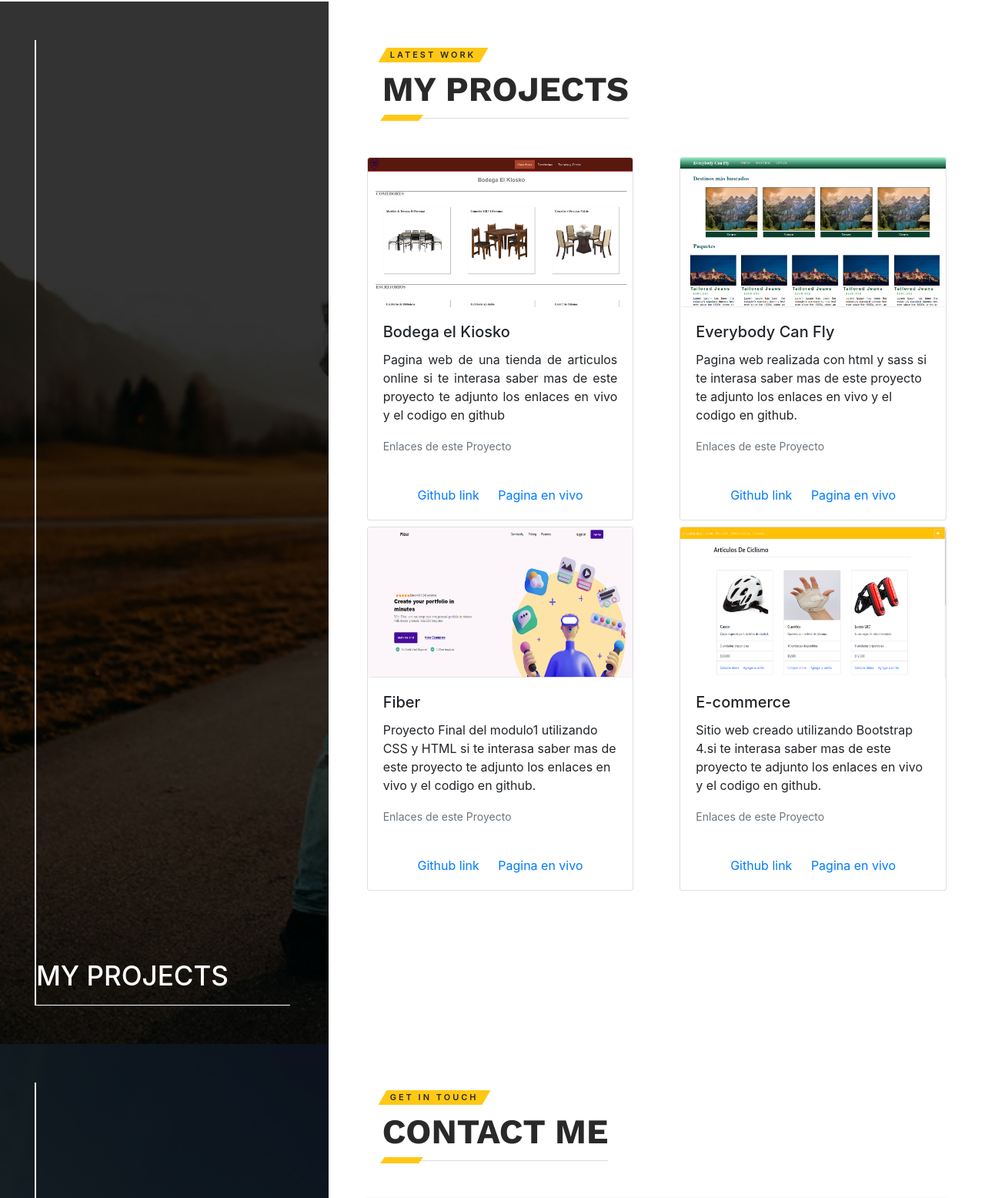
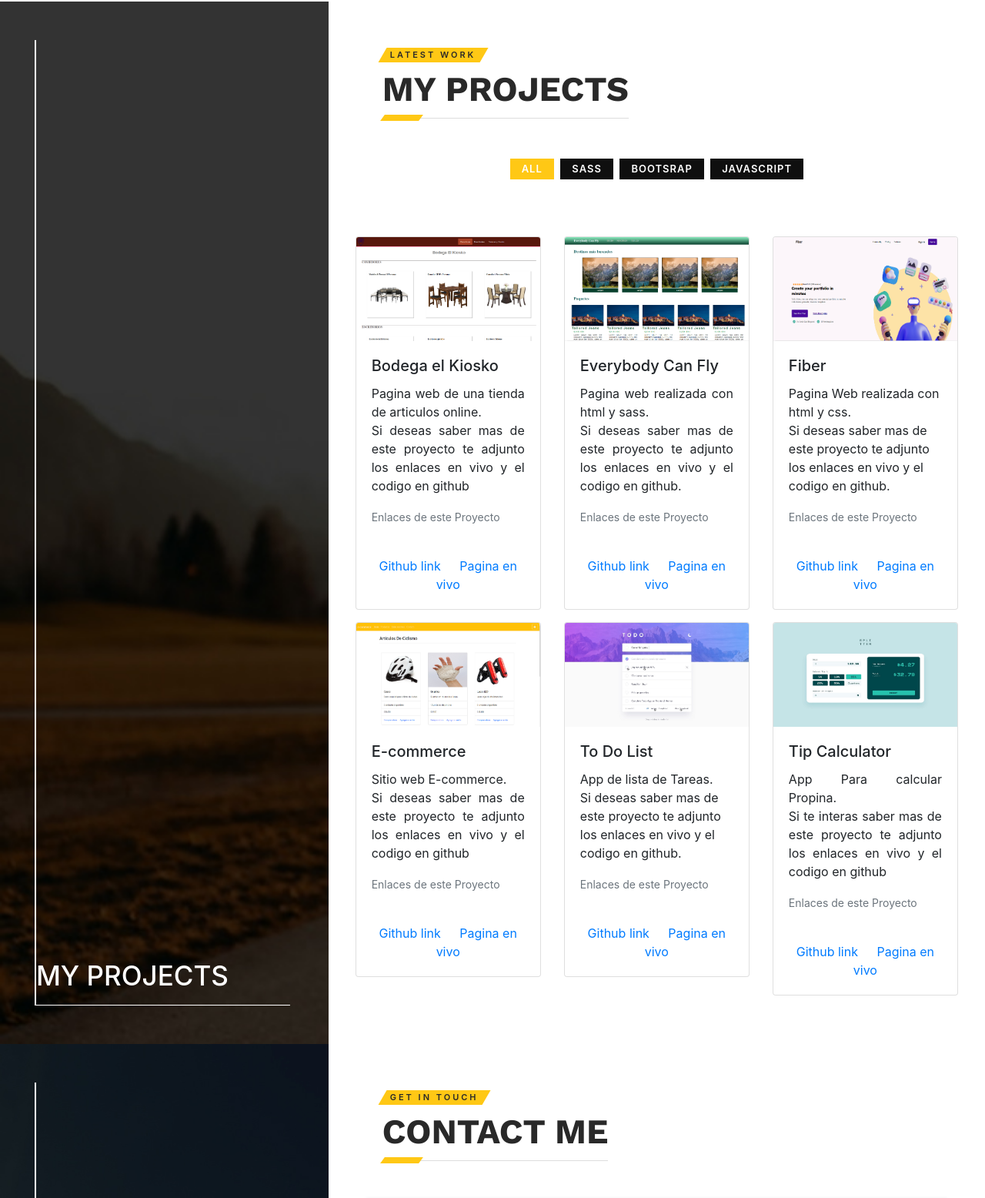
Before and after one commit to HmadyGalo/PORTAFOLIO, a plain HTML site: page index.html in a window 1280 px wide. Shown: the part 1794-3350 px from the top of the page at 77% size. Drawn offline with nearby package versions, Linux system fonts and the light colour scheme; a web font is replaced by a local one.

```diff
--- a/index.html
+++ b/index.html
@@ -22,10 +22,6 @@
 <body>
 	<nav class="navbar navbar-expand-lg navbar-dark fixed-top" id="navegar">
 		<a class="navbar-brand" href="#">PORTAFOLIO</a>
-		<button class="navbar-toggler" type="button" data-toggle="collapse" datatarget="#navbarSupportedContent"
-			ariacontrols="navbarSupportedContent" aria-expanded="false" arialabel="Toggle navigation">
-			<span class="navbar-toggler-icon"></span>
-		</button>
 		<div class="collapse navbar-collapse" id="navbarSupportedContent">
 			<ul class="navbar-nav mr-auto">
 				<li class="nav-item active">
@@ -43,7 +39,13 @@
 				</li>
 			</ul>
 
+
+
 		</div>
+		<button class="navbar-toggler" type="button" data-toggle="collapse" datatarget="#navbarSupportedContent"
+			ariacontrols="navbarSupportedContent" aria-expanded="false" arialabel="Toggle navigation"  id="menu-hamburguesa">
+			<span class="navbar-toggler-icon"></span>
+		</button>
 	</nav>
 
 
@@ -220,12 +222,12 @@
 		<div class="page white-bg" id="portfolio" style=" z-index: 5; opacity: 1;">
 			<div class="container-fluid p-0">
 				<div class="row no-gutters">
-					<div class="col-lg-12 col-xl-4 page-titlee">
+					<div class="col-md-1 col-xl-4 page-titlee">
 						<div class="v-center-box">
 							<h2 class="titles">My Projects</h2>
 						</div>
 					</div>
-					<div class="col-lg-9 col-xl-8">
+					<div class="col-lg-9 col-xl-8 col-md-4">
 						<div class="page-content">
 
 							<!--
@@ -245,29 +247,29 @@
                   Portfolio
                 ==========================
                 -->
-							<!-- Portfolio Filter
+										<!-- Portfolio Filter -->
 							<div class="portfolio-section">
-								<div class="portfolio-filter m-10px-b">
+								<div class="portfolio-filter mb-3">
 									<ul class="filter text-left text-md-center">
-										<li class="active theme-after" data-filter="*">All</li>
-										<li class="theme-after" data-filter=".photoshop">Photoshop</li>
-										<li class="theme-after" data-filter=".website">Website</li>
-										<li class="theme-after" data-filter=".apps">Apps</li>
+										<li class="lista active " data-filter="all">All</li>
+										<li class="lista" data-filter="sass">Sass</li>
+										<li class="lista" data-filter="bootstrap">Bootsrap</li>
+										<li class="lista" data-filter="javascript">Javascript</li>
 									</ul>
-						</div>-->
-							<!-- Portfolio Filter -->
+						   </div>
+							</div>
+
 
 							<div class="portafolio-contenido">
-								<div class="card-deck">
-									<div class="row row-cols-2 row-cols-md-2">
-
-										<div class="col mb-2">
-											<div class="card">
+								<div class="card-deck" id="proyectos">
+									<div class="row row-cols-sm-3 project">
+										<div class="caja">
+											<div class="card box" data-item="sass">
 												<img src="img/cap3.png" class="card-img-top pic" alt="cap3">
-												<div class="card-body">
+												<div class="card-body ">
 													<h5 class="card-title">Bodega el Kiosko</h5>
-													<p class="card-text text-justify">Pagina web de una tienda de articulos online
-														si te interasa saber mas de este proyecto te adjunto los enlaces en vivo
+													<p class="card-text text-justify">Pagina web de una tienda de articulos online.
+														<br> Si  deseas  saber mas de este proyecto te adjunto los enlaces en vivo
 														y el codigo en github</p>
 													<small class="text-muted">Enlaces de este Proyecto</small>
 												</div>
@@ -280,14 +282,14 @@
 												</div>
 											</div>
 										</div>
-										<div class="col mb-2">
-											<div class="card">
+										<div class="caja">
+											<div class="card box" data-item="sass">
 												<img src="/img/cap2.png" class="card-img-top pic1" alt="cap2">
 												<div class="card-body">
 													<h5 class="card-title">Everybody Can Fly</h5>
-													<p class="card-text">Pagina web realizada con
-														html y sass
-														si te interasa saber mas de este proyecto te adjunto los enlaces en vivo
+													<p class="card-text text-justify">Pagina web realizada con
+														html y sass. <br>
+														Si deseas saber mas de este proyecto te adjunto los enlaces en vivo
 														y el codigo en github.</p>
 
 													<small class="text-muted">Enlaces de este Proyecto</small>
@@ -301,15 +303,14 @@
 
 											</div>
 										</div>
-										<div class="col mb-2">
-											<div class="card">
+										<div class="caja">
+											<div class="card box" data-item="sass">
 												<img src="img/cap4.png" class="card-img-top" alt="cap4">
 												<div class="card-body">
 													<h5 class="card-title">Fiber</h5>
-													<p class="card-text">Proyecto Final del modulo1 utilizando CSS y HTML si te interasa saber mas
-														de este proyecto te
-														adjunto los enlaces en vivo
+													<p class="card-text">Pagina Web realizada con html y css. <br>Si deseas saber mas de este proyecto te adjunto los enlaces en vivo
 														y el codigo en github.</p>
+
 
 													<small class="text-muted">Enlaces de este Proyecto</small>
 												</div>
@@ -322,14 +323,13 @@
 
 											</div>
 										</div>
-										<div class="col mb-2">
-											<div class="card">
+										<div class="caja">
+											<div class="card box" data-item="bootstrap">
 												<img src="img/cap5.png" class="card-img-top" alt="cap5">
 												<div class="card-body">
 													<h5 class="card-title">E-commerce</h5>
-													<p class="card-text">Sitio web creado utilizando Bootstrap 4.si te interasa saber mas de este
-														proyecto te adjunto los enlaces en vivo
-														y el codigo en github.</p>
+													<p class="card-text text-justify">Sitio web E-commerce. <br>Si deseas  saber mas de este proyecto te adjunto los enlaces en vivo
+														y el codigo en github</p>
 
 													<small class="text-muted">Enlaces de este Proyecto</small>
 												</div>
@@ -337,6 +337,44 @@
 													<a href="https://github.com/HelenGalo/Drilling-Css-Avanzado-9.git" target="_blank"
 														class="card-link">Github link</a>
 													<a href=" https://helengalo.github.io/Drilling-Css-Avanzado-9/" target="_blank"
+														class="card-link">Pagina
+														en vivo</a>
+												</div>
+											</div>
+										</div>
+										<div class="caja">
+											<div class="card box" data-item="javascript">
+												<img src="img/todolist.jpg" class="card-img-top" alt="todolist">
+												<div class="card-body">
+													<h5 class="card-title">To Do List</h5>
+													<p class="card-text">App de lista de Tareas.<br>Si deseas saber mas de este proyecto te adjunto los enlaces en vivo
+														y el codigo en github.</p>
+
+													<small class="text-muted">Enlaces de este Proyecto</small>
+												</div>
+												<div class="card-body text-center">
+													<a href="https://github.com/HelenGalo/To-do-List" target="_blank"
+														class="card-link">Github link</a>
+													<a href="  https://helengalo.github.io/To-do-List/" target="_blank"
+														class="card-link">Pagina
+														en vivo</a>
+												</div>
+											</div>
+										</div>
+										<div class="caja">
+											<div class="card box" data-item="javascript">
+												<img src="img/Tip.jpg" class="card-img-top" alt="Tip">
+												<div class="card-body">
+													<h5 class="card-title">Tip Calculator</h5>
+													<p class="card-text text-justify">App Para calcular Propina. <br> Si te interas saber mas de este proyecto te adjunto los enlaces en vivo
+														y el codigo en github</p>
+
+													<small class="text-muted">Enlaces de este Proyecto</small>
+												</div>
+												<div class="card-body text-center">
+													<a href="https://github.com/HelenGalo/Tip-Calculator " target="_blank"
+														class="card-link">Github link</a>
+													<a href="https://helengalo.github.io/Tip-Calculator/" target="_blank"
 														class="card-link">Pagina
 														en vivo</a>
 												</div>
@@ -363,6 +401,11 @@
 		</div>
 
 	</section>
+		<!--
+                ==========================
+              Seccion de contacto
+                ==========================
+                -->
 
 	<section class="contact">
 		<div class="page white-bg" id="contact" style="transform: translate3d(0px, 0px, 0px); z-index: 5; opacity: 1;">
@@ -391,7 +434,7 @@
 
 								<!--
                 ==========================
-                  Contact Us
+                  Informacion de Contacto
                 ==========================
                 -->
 								<div class="row">
--- a/js/main.js
+++ b/js/main.js
@@ -1,12 +1,44 @@
-//declaracion de variables
+//declaracion de variables para proyecto
+let lista=document.querySelectorAll('.lista');
+let box=document.querySelectorAll('.box');
+
+
+//declaracion de variables para el formulario
 const btnEnviar=document.getElementById('send');
 const nombreDeUsuario =document.getElementById('nombre');
 const correo = document.getElementById('email');
 const mensaje = document.getElementById('message');
 const forma= document.getElementById('formulario');
 
+
+//ciclo  para filtrar los proyectos atravez del elemento de escucha click
+
+for(let i=0; i<lista.length; i++){
+lista[i].addEventListener('click', function(){
+  //for para remover y add la clase active
+  for(let j=0; j<lista.length; j++){
+    lista[j].classList.remove('active');
+  }
+  this.classList.add('active')
+  //variable para obtener el contenidos de data-filter
+  let filtro = this.getAttribute('data-filter');
+  // for para ocultar y mostrar segun los seleccionado
+  for(let k=0; k<box.length; k++){
+    box[k].classList.remove('active');
+    box[k].classList.add('hide');
+
+    if(box[k].getAttribute('data-item')==filtro || filtro == "all"){
+      box[k].classList.remove('hide');
+    box[k].classList.add('active');
+    }
+  }
+
+
+})
+}
+
+
 //patron del correo valido
-
 const emailVálido = email => {
   return /^[^\s@]+@[^\s@]+\.[^\s@]+$/.test(email);
 }
--- a/style/style.scss
+++ b/style/style.scss
@@ -454,6 +454,8 @@
 
 //Portafolio//
 .project {
+  justify-content: space-evenly;
+  margin-top: 5%;
 }
 
 .titles {
@@ -469,7 +471,7 @@
   background-repeat: no-repeat;
   padding: 60px;
   background-size: cover;
-  position: relative;
+  background-size: 181vh;
 }
 
 .page-titlee:after {
@@ -509,8 +511,12 @@
   padding: 4px 15px;
   font-weight: 600;
   letter-spacing: 1px;
-  margin: 2px 1px;
+  margin: 2px 2px;
   cursor: pointer;
+  background-color: #0f0f0f;
+}
+.portfolio-filter li.active {
+  background-color: #ffc815;
 }
 
 .portfolio-filter li:after {
@@ -524,11 +530,15 @@
   transform: skew(-20deg);
   -webkit-transform: skew(-20deg);
 }
-
-.img-project {
-  img {
-    width: 8rem;
-  }
+.card-deck .box.hide {
+  display: none;
+}
+.caja {
+  margin-top: 2%;
+}
+.card-img-top img {
+  width: 50%;
+  object-fit: cover;
 }
 
 .parrafo {
```
Also changed, not shown: img/Tip.jpg (added), img/todolist.jpg (added), style/style.css, 1 other file.
